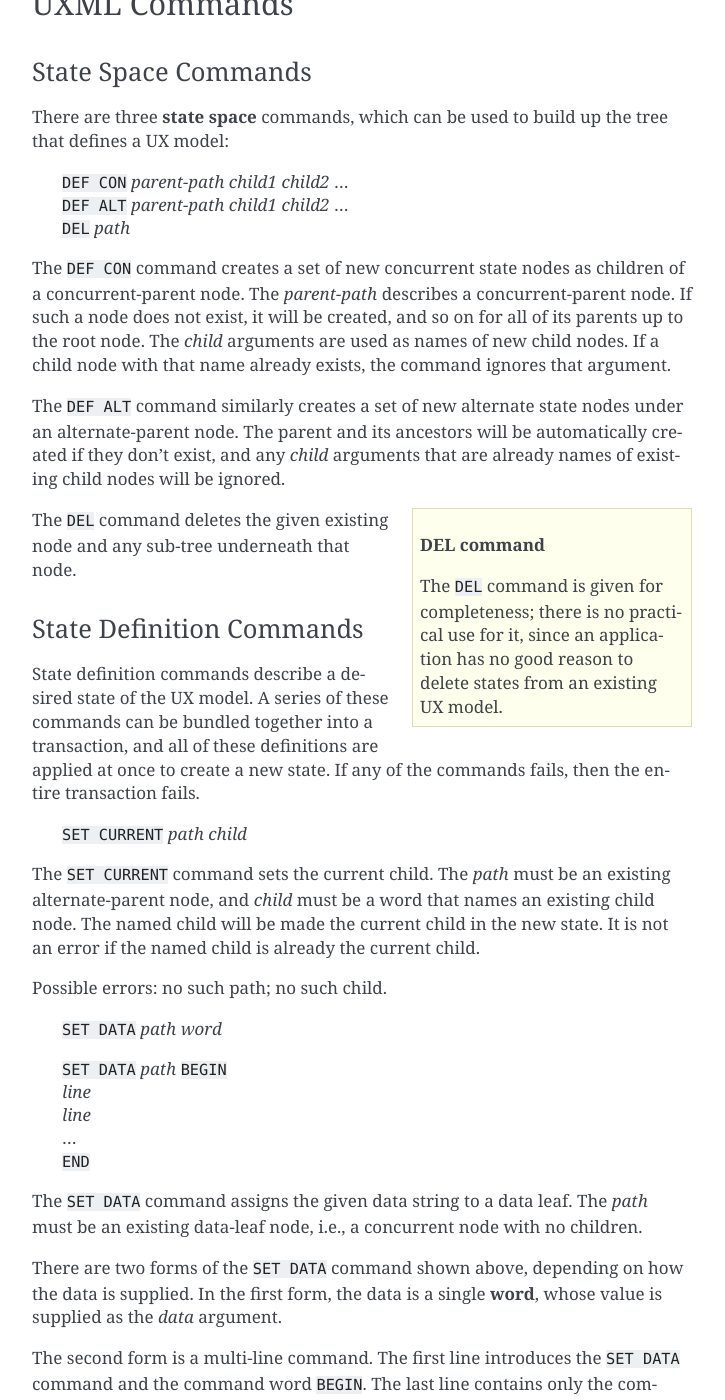
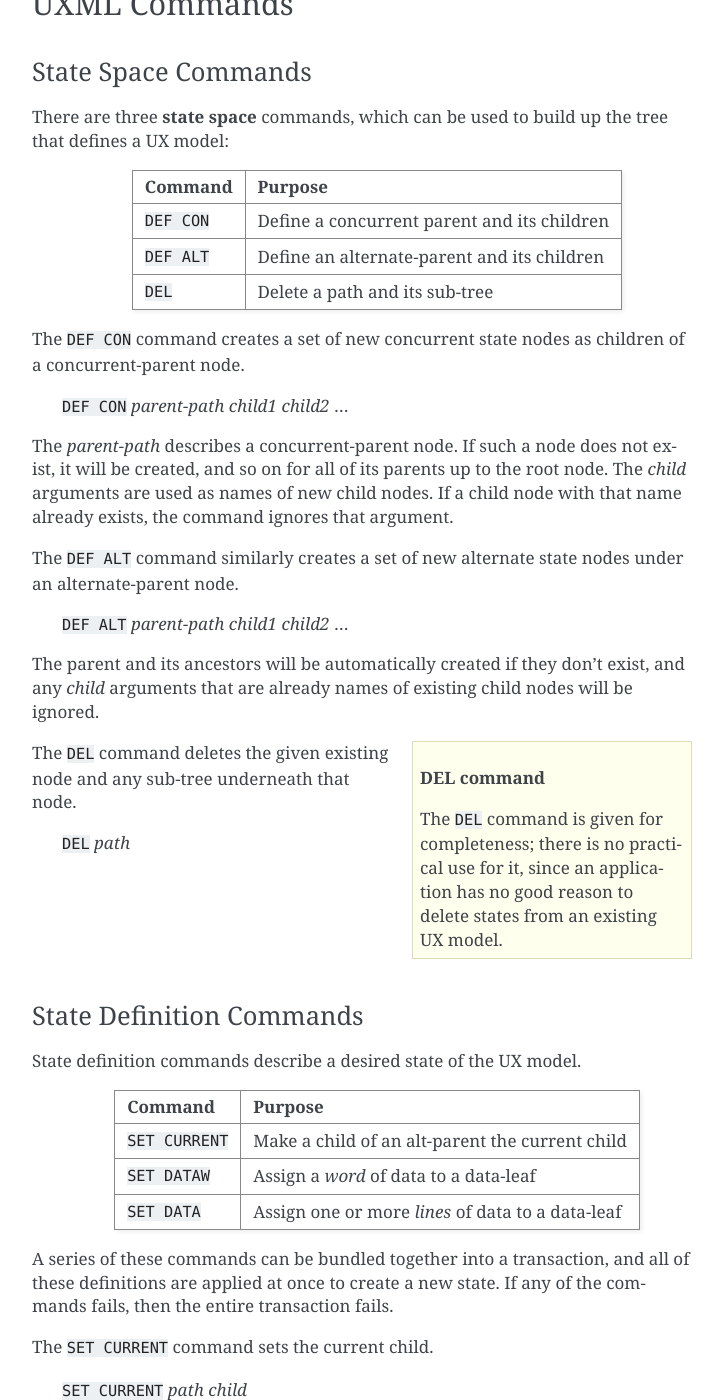
Before and after one commit to sudheerapte/popcornserver, a Sphinx documentation site: the page built from doc/commands.rst, in a window 1280 px wide and 1400 px high, scrolled down 2607 px. Shown: the whole window, without its empty margins (388-1113 px from the left). Built offline with Sphinx 7.4.7, drawn with Linux system fonts in a browser that asks for light colours; some of the changed text lies outside the part shown.

Commit message:
commands.rst has nice tables

```diff
--- a/doc/commands.rst
+++ b/doc/commands.rst
@@ -136,22 +136,34 @@ State Space Commands
 There are three **state space** commands, which can be
 used to build up the tree that defines a UX model:
 
-  | ``DEF CON`` *parent-path* *child1* *child2* ...
-  | ``DEF ALT`` *parent-path* *child1* *child2* ...
-  | ``DEL`` *path*
+  ==============  ==============================================
+  Command         Purpose
+  ==============  ==============================================
+  ``DEF CON``     Define a concurrent parent and its children
+  ``DEF ALT``     Define an alternate-parent and its children
+  ``DEL``         Delete a path and its sub-tree
+  ==============  ==============================================
+
 
 The ``DEF CON`` command creates a set of new concurrent state nodes as
-children of a concurrent-parent node. The *parent-path* describes a
-concurrent-parent node. If such a node does not exist, it will be
-created, and so on for all of its parents up to the root node. The
-*child* arguments are used as names of new child nodes. If a child
-node with that name already exists, the command ignores that argument.
+children of a concurrent-parent node.
+
+  | ``DEF CON`` *parent-path* *child1* *child2* ...
+
+The *parent-path* describes a concurrent-parent node. If such a node
+does not exist, it will be created, and so on for all of its parents
+up to the root node. The *child* arguments are used as names of new
+child nodes. If a child node with that name already exists, the
+command ignores that argument.
 
 The ``DEF ALT`` command similarly creates a set of new alternate state
-nodes under an alternate-parent node. The parent and its ancestors
-will be automatically created if they don't exist, and any *child*
-arguments that are already names of existing child nodes will be
-ignored.
+nodes under an alternate-parent node.
+
+  | ``DEF ALT`` *parent-path* *child1* *child2* ...
+
+The parent and its ancestors will be automatically created if they
+don't exist, and any *child* arguments that are already names of
+existing child nodes will be ignored.
 
 .. sidebar:: DEL command
 
@@ -162,28 +174,51 @@ ignored.
 The ``DEL`` command deletes the given existing node and any sub-tree
 underneath that node.
 
+  | ``DEL`` *path*
+
 
 State Definition Commands
 ^^^^^^^^^^^^^^^^^^^^^^^^^^^
 
-State definition commands describe a desired state of the UX model. A
-series of these commands can be bundled together into a transaction,
+State definition commands describe a desired state of the UX model.
+
+
+  ================  =================================================
+  Command           Purpose
+  ================  =================================================
+  ``SET CURRENT``   Make a child of an alt-parent the current child
+  ``SET DATAW``     Assign a *word* of data to a data-leaf
+  ``SET DATA``      Assign one or more *lines* of data to a data-leaf
+  ================  =================================================
+
+A series of these commands can be bundled together into a transaction,
 and all of these definitions are applied at once to create a new
 state. If any of the commands fails, then the entire transaction
 fails.
 
+The ``SET CURRENT`` command sets the current child.
+
   | ``SET CURRENT`` *path* *child*
 
-The ``SET CURRENT`` command sets the current child. The *path* must
-be an existing alternate-parent node, and *child* must be a word
-that names an existing child node. The named child will be made the
-current child in the new state. It is not an error if the named child
-is already the current child.
+The *path* must be an existing alternate-parent node, and *child* must
+be a word that names an existing child node. The named child will be
+made the current child in the new state. It is not an error if the
+named child is already the current child.
 
 Possible errors: no such path; no such child.
 
+The ``SET DATA`` or ``SET DATAW`` command assigns a data string to a
+data leaf.
 
-  | ``SET DATA`` *path* *word*
+For both commands, a *path* must be supplied to an existing data-leaf
+node, i.e., a concurrent node with no children.
+
+In the ``DATAW`` command, the data is a single **word**, whose
+value is supplied as the *data* argument.
+
+  | ``SET DATAW`` *path* *word*
+
+The ``DATA`` command is a multi-line command.
 
   | ``SET DATA`` *path* ``BEGIN``
   | *line*
@@ -191,22 +226,16 @@ Possible errors: no such path; no such child.
   | ...
   | ``END``
 
-The ``SET DATA`` command assigns the given data string to a data leaf.
-The *path* must be an existing data-leaf node, i.e., a concurrent
-node with no children.
+The first line introduces the ``SET DATA`` command and the command
+word ``BEGIN``. The last line contains only the command word
+``END``. In between, you can supply a set of printable ascii
+characters broken into lines no longer than 1000 characters
+each. These data characters are not interpreted in any way, except
+that no line may consist of the three characters ``END``.  All the
+*line* values are concatenated into a single string and assigned as
+the value of the data item.
 
-There are two forms of the ``SET DATA`` command shown above, depending
-on how the data is supplied. In the first form, the data is a single
-**word**, whose value is supplied as the *data* argument.
-
-The second form is a multi-line command. The first line introduces the
-``SET DATA`` command and the command word ``BEGIN``. The last line
-contains only the command word ``END``. In between, you can supply a
-set of printable ascii characters broken into lines no longer than
-1000 characters each. These data characters are not interpreted in any
-way, except that no line may consist of the three characters ``END``.
-All the *line* values are concatenated into a single string and
-assigned as the value of the data item.
+Possible errors: no such path; node is not data-leaf.
 
 
 Queries
@@ -216,6 +245,14 @@ A query is a command string that evaluates to an ascii string using
 the current state. If a query fails, then it evaluates to the empty
 string.
 
+  ==============  ==============================================
+  Query           Returns...
+  ==============  ==============================================
+  ``CURRENT``     The current child of an alt-parent node.
+  ``DATAW``       The *word* assigned to a data-leaf node.
+  ``DATA``        The string assigned to a data-leaf node.
+  ==============  ==============================================
+
 There are two queries, ``CURRENT`` and ``DATA``:
 
   |  ``CURRENT`` *path*
@@ -223,7 +260,8 @@ There are two queries, ``CURRENT`` and ``DATA``:
 The ``CURRENT`` query takes a path to an alternate-parent node, and
 returns a word that is the name of the current child.
 
-The ``DATA`` query has two forms:
+The ``DATA`` and ``DATAW`` queries extract the data string previously
+assigned to a data-leaf node:
 
   |  ``DATA WORD`` *path*
   |  ``DATA`` *path*
@@ -337,15 +375,15 @@ ON Blocks
 An ``ON`` block is a list of commands to be executed as a transaction
 only when a given **condition** is true::
 
-  ON .finished spider BEGIN
+  ON CURRENT .finished/spider BEGIN
   SET CURRENT .turn flies
   END
 
-In the above ``ON`` block, the condition is ``.finished spider``,
-which means the block between ``BEGIN`` and ``END`` should be executed
-only if the current child of the alternate-parent ``.finished`` is
-``spider``. The block contains one ``SET CURRENT`` command, which will
-be executed in that case.
+In the above ``ON`` block, the condition is ``CURRENT .finished
+spider``, which means the block between ``BEGIN`` and ``END`` should
+be executed only if the current child of the alternate-parent
+``.finished`` is ``spider``. The block contains one ``SET CURRENT``
+command, which will be executed in that case.
 
 The block of commands in the ``ON`` block is executed as one
 transaction. This transaction comes after any commands that appear
@@ -354,12 +392,11 @@ the script.
 
 The only kind of condition that can be used is:
 
-  | *path child*
+  | ``CURRENT`` *path*
 
-where *path* is an alternate-parent and *child* is the name of a
-child. The condition evaluates to true if the given child of the
-parent is current. If the condition is not true, then the block of
-commands is not executed.
+The condition evaluates to true if the given path is in the current
+state.  If the condition is not true, then the block of commands is
+not executed.
 
 
 WITH Blocks
```
Also changed, not shown: other parts of doc/commands.rst (+3 -3 lines).
